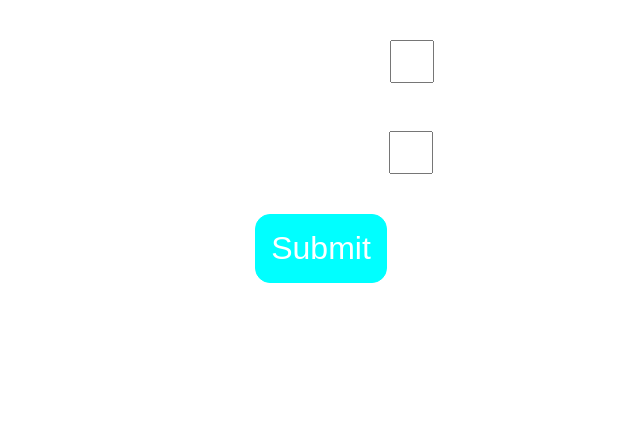
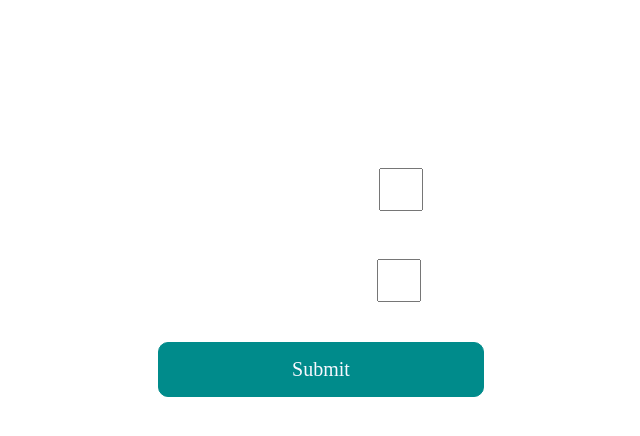
Before and after one commit to Shaariq06/Learn-React, a React (Create React App) app: page /Learn-React/ in a window 1280 px wide. Shown: the top 436 px of the page, without its empty margins (319-959 px from the left). Built offline with nearby package versions, Linux system fonts and the light colour scheme.

Commit message:
adding headings

```diff
--- a/src/App.css
+++ b/src/App.css
@@ -1,4 +1,5 @@
 body {
+  font-family: Nanum Myeongjo;
   background-color: #13152300;
   margin: 0 auto;
   color: white;
@@ -16,12 +17,17 @@ input {
   box-sizing: border-box;
 }
 
+.titles {
+  font-family: Nanum Myeongjo;
+}
 
 .btn-submit {
+  background-color: darkcyan;
+  border: 1px solid darkcyan;
+  border-radius: 10px;
+  color: ghostwhite;
+  font-size: 20px;
   padding: 15px;
-  font-size: 32px;
-  border: 1px solid cyan;
-  border-radius: 15px;
-  background-color: cyan;
-  color: white;
+  width: 100%;
+  font-family: Nanum Myeongjo;
 }
--- a/src/App.js
+++ b/src/App.js
@@ -37,6 +37,7 @@ const submitHandler = (event) => {
 
   return (
     <div className="App">
+      <h1 className='titles'>React Form</h1>
       <form>
         <p>
           First Name: <input type = "text" name='firstName' placeholder='First name' onChange={changeHandler}/>
--- a/src/userDetails.js
+++ b/src/userDetails.js
@@ -5,7 +5,7 @@ export const UserDetails = (props) => {
 
     return (
         <div>
-            <h2>User Details</h2>
+            <h2 className="titles">User Details</h2>
             <p>First Name: {state.firstName}</p>
             <p>Last Name: {state.lastName}</p>
         </div>
```
